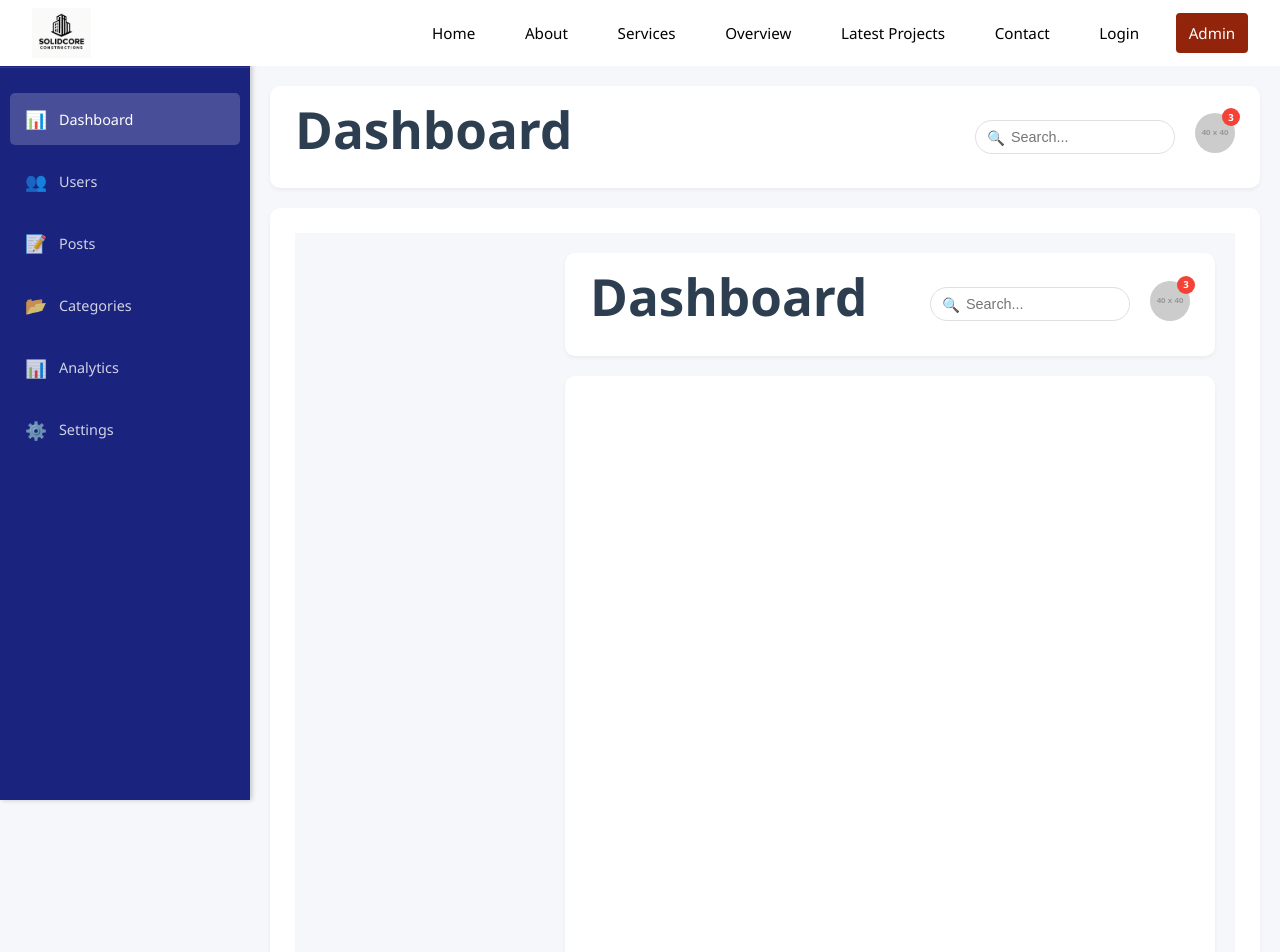
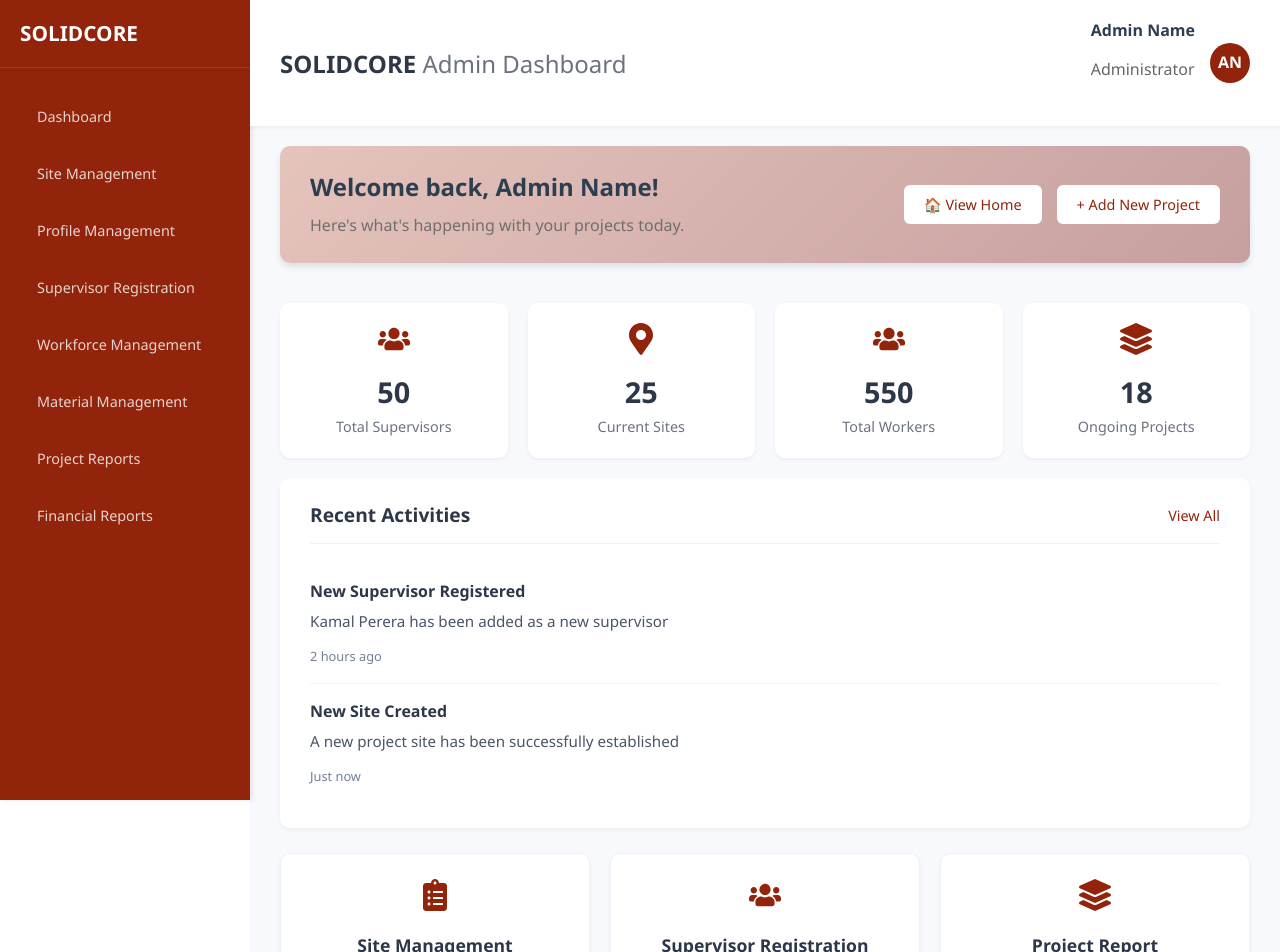
Before and after one commit to Manulakshan/Cosntruction-Management-react-Frontend, a React (Vite) app: page /admin in a window 1280 px wide. Before the commit this address led to /admin/dashboard. Shown: the top 952 px of the page. Built offline with nearby package versions, Linux system fonts and the light colour scheme.

Commit message:
Add: admin dashboard page

```diff
--- a/src/App.jsx
+++ b/src/App.jsx
@@ -1,4 +1,4 @@
-import { BrowserRouter as Router, Routes, Route, Navigate } from 'react-router-dom';
+import { BrowserRouter as Router, Routes, Route, Navigate, Outlet } from 'react-router-dom';
 import './App.css';
 import Navbar from './components/Navbar';
 import logo from './assets/logo.png';
@@ -9,8 +9,15 @@ import Services from './pages/Services';
 import LatestProjects from './pages/LatestProjects';
 import Login from './Login';
 import Contact from './pages/Contact';
-import AdminLayout from './layouts/AdminLayout';
 import Dashboard from './pages/admin/Dashboard';
+
+// Layout component for public routes (with Navbar)
+const PublicLayout = () => (
+  <>
+    <Navbar logo={logo} navItems={navItems} />
+    <Outlet />
+  </>
+);
 
 // Sample navigation items
 const navItems = [
@@ -21,33 +28,28 @@ const navItems = [
   { path: '/latest', label: 'Latest Projects' },
   { path: '/contact', label: 'Contact' },
   { path: '/login', label: 'Login' },
-  { path: '/admin', label: 'Admin' },
 ];
 
 function App() {
   return (
     <Router>
-      <div className="App">
-        <Navbar logo={logo} navItems={navItems} />
+      <div className="app-container">
         <Routes>
-          {/* Public Routes */}
-          <Route path="/" element={<Home />} />
-          <Route path="/login" element={<Login />} />
-          <Route path="/about" element={<About/>} />
-          <Route path="/services" element={<Services/>} />
-          <Route path="/overview" element={<Overview />} />
-          <Route path="/latest" element={<LatestProjects/>} />
-          <Route path="/contact" element={<Contact/>} />
-
-          {/* Admin Routes */}
-          <Route path="/admin" element={<AdminLayout />}>
-            <Route index element={<Navigate to="dashboard" replace />} />
-            <Route path="dashboard" element={<Dashboard />} />
-            {/* Add more admin routes here as needed */}
-            <Route path="*" element={<Navigate to="/admin/dashboard" replace />} />
+          {/* Public Routes with Navbar */}
+          <Route element={<PublicLayout />}>
+            <Route path="/" element={<Home />} />
+            <Route path="/about" element={<About />} />
+            <Route path="/services" element={<Services />} />
+            <Route path="/overview" element={<Overview />} />
+            <Route path="/latest" element={<LatestProjects />} />
+            <Route path="/contact" element={<Contact />} />
+            <Route path="/login" element={<Login />} />
           </Route>
 
-          {/* 404 Route - Keep this at the end */}
+          {/* Admin Routes without Navbar */}
+          <Route path="/admin/*" element={<Dashboard />} />
+
+          {/* 404 Route */}
           <Route path="*" element={<Navigate to="/" replace />} />
         </Routes>
       </div>
--- a/src/components/Admin/Sidebar.css
+++ b/src/components/Admin/Sidebar.css
@@ -1,7 +1,7 @@
 .sidebar {
   width: 250px;
   height: 100vh;
-  background-color: #1a237e;
+  background-color: #92240b;
   color: white;
   position: fixed;
   left: 0;
--- a/src/components/Admin/Sidebar.jsx
+++ b/src/components/Admin/Sidebar.jsx
@@ -6,18 +6,21 @@ const Sidebar = () => {
   const location = useLocation();
 
   const menuItems = [
-    { icon: '📊', text: 'Dashboard', path: '/admin/dashboard' },
-    { icon: '👥', text: 'Users', path: '/admin/users' },
-    { icon: '📝', text: 'Posts', path: '/admin/posts' },
-    { icon: '📂', text: 'Categories', path: '/admin/categories' },
-    { icon: '📊', text: 'Analytics', path: '/admin/analytics' },
-    { icon: '⚙️', text: 'Settings', path: '/admin/settings' },
+    {  text: 'Dashboard', path: '/admin/dashboard' },
+    {  text: 'Site Management', path: '/admin/users' },
+    {  text: 'Profile Management', path: '/admin/posts' },
+    {  text: 'Supervisor Registration', path: '/admin/categories' },
+    {  text: 'Workforce Management', path: '/admin/analytics' },
+    {  text: 'Material Management', path: '/admin/settings' },
+    {  text: 'Project Reports', path: '/admin/settings' },
+    {  text: 'Financial Reports', path: '/admin/settings' },
+
   ];
 
   return (
     <div className="sidebar">
       <div className="sidebar-header">
-        <h2>Admin Panel</h2>
+        <h2>SOLIDCORE</h2>
       </div>
       <div className="sidebar-menu">
         {menuItems.map((item, index) => (
--- a/src/layouts/AdminLayout.jsx
+++ b/src/layouts/AdminLayout.jsx
@@ -10,13 +10,16 @@ const AdminLayout = () => {
       <main className="admin-content">
         <header className="admin-header">
           <div className="header-left">
-            <h1>Dashboard</h1>
+            <h1>SolidCore Admin Dashboard</h1>
+          </div>
+          <div className="header-left">
+            <h1>SolidCore Admin Dashboard</h1>
           </div>
           <div className="header-right">
-            <div className="admin-search">
+            {/* <div className="admin-search">
               <input type="text" placeholder="Search..." />
               <span className="search-icon">🔍</span>
-            </div>
+            </div> */}
             <div className="admin-profile">
               <span className="notification-badge">3</span>
               <div className="profile-avatar">
--- a/src/pages/admin/Dashboard.css
+++ b/src/pages/admin/Dashboard.css
@@ -1,175 +1,361 @@
+/* Global */
 .dashboard {
-  padding: 20px 0;
+  display: flex;
+  min-height: 100vh;
+  background-color: #f8f9fc;
+  margin-left: 250px; /* Match sidebar width */
+  width: calc(100% - 250px);
+  flex-direction: column;
 }
 
-.stats-grid {
+/* Header Styles */
+.dashboard-header {
+  display: flex;
+  justify-content: space-between;
+  align-items: center;
+  padding: 20px 30px;
+  background: white;
+  box-shadow: 0 2px 4px rgba(0, 0, 0, 0.05);
+  position: sticky;
+  top: 0;
+  z-index: 10;
+}
+
+.dashboard-header h2 {
+  margin: 0;
+  font-size: 1.5rem;
+  color: #2d3748;
+}
+
+.dashboard-header h2 span {
+  color: #6b7280;
+  font-weight: 400;
+}
+
+.admin-info {
+  display: flex;
+  align-items: center;
+  gap: 15px;
+}
+
+.admin-avatar {
+  width: 40px;
+  height: 40px;
+  border-radius: 50%;
+  background: #92240b;
+  color: white;
+  display: flex;
+  align-items: center;
+  justify-content: center;
+  font-weight: 600;
+}
+
+/* Welcome Card */
+.welcome-card {
+  background: linear-gradient(135deg, #e5c4bc 0%, #c69f9f 100%);
+  color: white;
+  border-radius: 10px;
+  padding: 25px 30px;
+  margin: 20px 30px;
+  display: flex;
+  justify-content: space-between;
+  align-items: center;
+  box-shadow: 0 4px 6px rgba(0, 0, 0, 0.1);
+}
+
+.welcome-card h3 {
+  margin: 0 0 10px 0;
+  font-size: 1.5rem;
+}
+
+.welcome-card p {
+  margin: 0;
+  opacity: 0.9;
+}
+
+.welcome-actions {
+  display: flex;
+  gap: 15px;
+}
+
+/* Stats Section */
+.stats {
   display: grid;
-  grid-template-columns: repeat(auto-fill, minmax(240px, 1fr));
+  grid-template-columns: repeat(auto-fit, minmax(200px, 1fr));
   gap: 20px;
-  margin-bottom: 30px;
+  padding: 0 30px;
+  margin: 20px 0;
 }
 
 .stat-card {
   background: white;
   border-radius: 10px;
   padding: 20px;
-  display: flex;
-  align-items: center;
+  text-align: center;
   box-shadow: 0 2px 4px rgba(0, 0, 0, 0.05);
-  transition: transform 0.3s ease, box-shadow 0.3s ease;
+  transition: transform 0.3s ease;
 }
 
 .stat-card:hover {
   transform: translateY(-5px);
-  box-shadow: 0 5px 15px rgba(0, 0, 0, 0.1);
+  box-shadow: 0 4px 8px rgba(0, 0, 0, 0.1);
 }
 
-.stat-icon {
+.stat-card .stat-icon {
   font-size: 2rem;
-  margin-right: 15px;
-  width: 60px;
-  height: 60px;
-  border-radius: 50%;
-  background: #f0f4ff;
-  display: flex;
-  align-items: center;
-  justify-content: center;
+  color: #92240b;
+  margin-bottom: 10px;
 }
 
-.stat-info h3 {
+.stat-card h3 {
   margin: 0 0 5px 0;
-  font-size: 0.9rem;
-  color: #666;
-  font-weight: 500;
+  font-size: 1.8rem;
+  color: #2d3748;
 }
 
-.stat-value {
-  margin: 0 0 5px 0;
-  font-size: 1.5rem;
-  font-weight: 600;
-  color: #333;
+.stat-card p {
+  margin: 0;
+  color: #6b7280;
+  font-size: 0.9rem;
 }
 
-.stat-change {
-  font-size: 0.8rem;
+/* Buttons */
+.btn-primary, .btn-outline {
+  padding: 10px 20px;
+  border-radius: 6px;
   font-weight: 500;
-  display: flex;
-  align-items: center;
-}
-
-.stat-change.up {
-  color: #4caf50;
-}
-
-.stat-change.down {
-  color: #f44336;
-}
-
-.dashboard-content {
-  display: grid;
-  grid-template-columns: 1fr 300px;
-  gap: 20px;
-}
-
-.recent-activity,
-.quick-actions {
-  background: white;
-  border-radius: 10px;
-  padding: 20px;
-  box-shadow: 0 2px 4px rgba(0, 0, 0, 0.05);
-}
-
-.recent-activity h2,
-.quick-actions h2 {
-  margin-top: 0;
-  margin-bottom: 20px;
-  font-size: 1.2rem;
-  color: #333;
-  padding-bottom: 10px;
-  border-bottom: 1px solid #eee;
-}
-
-.activity-list {
-  display: flex;
-  flex-direction: column;
-  gap: 15px;
-}
-
-.activity-item {
-  display: flex;
-  align-items: flex-start;
-  padding: 10px 0;
-  border-bottom: 1px dashed #eee;
-}
-
-.activity-item:last-child {
-  border-bottom: none;
-}
-
-.activity-icon {
-  font-size: 1.2rem;
-  margin-right: 12px;
-  margin-top: 2px;
-}
-
-.activity-details p {
-  margin: 0 0 4px 0;
+  cursor: pointer;
+  border: none;
   font-size: 0.9rem;
-  color: #444;
-}
-
-.activity-time {
-  font-size: 0.75rem;
-  color: #999;
-}
-
-.action-buttons {
-  display: grid;
-  grid-template-columns: 1fr;
-  gap: 12px;
-}
-
-.action-button {
-  display: flex;
-  align-items: center;
-  padding: 12px 15px;
-  background: #f8f9fa;
-  border: 1px solid #e0e0e0;
-  border-radius: 8px;
-  color: #444;
-  text-decoration: none;
   transition: all 0.2s ease;
 }
 
-.action-button:hover {
-  background: #e9ecef;
-  transform: translateX(3px);
+.btn-primary {
+  background: white;
+  color: #92240b;
 }
 
-.action-button span {
-  margin-right: 10px;
-  font-size: 1.1rem;
+.btn-outline {
+  background: transparent;
+  border: 1px solid rgba(255, 255, 255, 0.5);
+  color: white;
 }
 
-/* Responsive adjustments */
-@media (max-width: 1200px) {
-  .dashboard-content {
-    grid-template-columns: 1fr;
+.btn-primary:hover {
+  background: rgba(255, 255, 255, 0.9);
+}
+
+.btn-outline:hover {
+  background: rgba(255, 255, 255, 0.1);
+}
+
+/* Responsive Design */
+@media (max-width: 1024px) {
+  .dashboard {
+    margin-left: 0;
+    width: 100%;
+  }
+
+  .sidebar {
+    transform: translateX(-100%);
+    transition: transform 0.3s ease;
+  }
+
+  .sidebar.open {
+    transform: translateX(0);
+  }
+
+  .mobile-menu-toggle {
+    display: block;
   }
 }
 
 @media (max-width: 768px) {
-  .stats-grid {
+  .welcome-card {
+    flex-direction: column;
+    text-align: center;
+    gap: 20px;
+  }
+
+  .welcome-actions {
+    width: 100%;
+    justify-content: center;
+  }
+
+  .stats {
     grid-template-columns: 1fr 1fr;
   }
 }
 
 @media (max-width: 576px) {
-  .stats-grid {
+  .stats {
     grid-template-columns: 1fr;
   }
 
-  .action-buttons {
-    grid-template-columns: 1fr 1fr;
+  .dashboard-header {
+    flex-direction: column;
+    gap: 15px;
+    text-align: center;
+  }
+
+  .welcome-actions {
+    flex-direction: column;
+  }
+
+  .btn-primary, .btn-outline {
+    width: 100%;
   }
 }
+
+/* Activities Section */
+.activities {
+  background: white;
+  border-radius: 10px;
+  padding: 25px 30px;
+  margin: 0 30px 25px;
+  box-shadow: 0 2px 4px rgba(0, 0, 0, 0.05);
+}
+
+.activities-header {
+  display: flex;
+  justify-content: space-between;
+  align-items: center;
+  margin-bottom: 20px;
+  padding-bottom: 15px;
+  border-bottom: 1px solid #edf2f7;
+}
+
+.activities-header h3 {
+  margin: 0;
+  font-size: 1.2rem;
+  color: #2d3748;
+}
+
+.activities-header a {
+  color: #92240b;
+  text-decoration: none;
+  font-size: 0.9rem;
+  font-weight: 500;
+}
+
+.activities-header a:hover {
+  text-decoration: underline;
+}
+
+.activity {
+  padding: 15px 0;
+  border-bottom: 1px solid #f1f5f9;
+}
+
+.activity:last-child {
+  border-bottom: none;
+}
+
+.activity p:first-child {
+  margin: 0 0 5px 0;
+  font-weight: 600;
+  color: #2d3748;
+}
+
+.activity p:not(:first-child) {
+  margin: 0 0 8px 0;
+  color: #4a5568;
+  font-size: 0.95rem;
+  line-height: 1.5;
+}
+
+.activity span {
+  font-size: 0.8rem;
+  color: #718096;
+  display: inline-block;
+  margin-top: 5px;
+}
+
+/* Quick Actions Section */
+.quick-actions {
+  display: grid;
+  grid-template-columns: repeat(auto-fit, minmax(250px, 1fr));
+  gap: 20px;
+  padding: 0 30px;
+  margin-bottom: 30px;
+}
+
+.quick-card {
+  background: white;
+  border-radius: 10px;
+  padding: 25px;
+  text-align: center;
+  box-shadow: 0 2px 4px rgba(0, 0, 0, 0.05);
+  transition: all 0.3s ease;
+  border: 1px solid #edf2f7;
+  cursor: pointer;
+}
+
+.quick-card:hover {
+  transform: translateY(-5px);
+  box-shadow: 0 10px 20px rgba(0, 0, 0, 0.1);
+  border-color: #92240b;
+}
+
+.quick-icon {
+  font-size: 2rem;
+  color: #92240b;
+  margin-bottom: 15px;
+}
+
+.quick-card h4 {
+  margin: 0 0 10px 0;
+  color: #2d3748;
+  font-size: 1.1rem;
+}
+
+.quick-card p {
+  margin: 0;
+  color: #6b7280;
+  font-size: 0.9rem;
+  line-height: 1.5;
+}
+
+/* Responsive Design */
+@media (max-width: 992px) {
+  .activities {
+    margin: 0 20px 25px;
+  }
+
+  .quick-actions {
+    padding: 0 20px;
+    grid-template-columns: repeat(auto-fit, minmax(200px, 1fr));
+  }
+}
+
+@media (max-width: 768px) {
+  .activities {
+    padding: 20px;
+  }
+
+  .quick-actions {
+    grid-template-columns: 1fr;
+    gap: 15px;
+  }
+
+  .quick-card {
+    padding: 20px;
+  }
+}
+
+@media (max-width: 480px) {
+  .activities {
+    margin: 0 15px 20px;
+    padding: 15px;
+  }
+
+  .activities-header {
+    flex-direction: column;
+    align-items: flex-start;
+    gap: 10px;
+  }
+
+  .quick-actions {
+    padding: 0 15px;
+  }
+}
--- a/src/pages/admin/Dashboard.jsx
+++ b/src/pages/admin/Dashboard.jsx
@@ -1,71 +1,102 @@
+// In Dashboard.jsx
 import React from 'react';
 import { Link } from 'react-router-dom';
-import AdminLayout from '../../layouts/AdminLayout';
+import Sidebar from '../../components/Admin/Sidebar';
 import './Dashboard.css';
+import { FaUsers, FaMapMarkerAlt, FaLayerGroup, FaClipboardList } from 'react-icons/fa';
+
 
 const Dashboard = () => {
-  // Sample data for the dashboard
-  const stats = [
-    { title: 'Total Users', value: '2,456', icon: '👥', change: '+12%', trend: 'up' },
-    { title: 'Total Revenue', value: '$12,345', icon: '💰', change: '+8%', trend: 'up' },
-    { title: 'Total Orders', value: '1,234', icon: '🛒', change: '-3%', trend: 'down' },
-    { title: 'Total Products', value: '567', icon: '📦', change: '+5%', trend: 'up' },
-  ];
+  // ... (keep all the existing data and state)
 
   return (
-    <AdminLayout>
     <div className="dashboard">
-        <div className="stats-grid">
-          {stats.map((stat, index) => (
-            <div key={index} className="stat-card">
-              <div className="stat-icon">{stat.icon}</div>
-              <div className="stat-info">
-                <h3>{stat.title}</h3>
-                <p className="stat-value">{stat.value}</p>
-                <span className={`stat-change ${stat.trend}`}>
-                  {stat.change} {stat.trend === 'up' ? '↑' : '↓'}
-                </span>
+      <Sidebar />
+      {/* Header */}
+      <header className="dashboard-header">
+        <h2>SOLIDCORE <span>Admin Dashboard</span></h2>
+        <div className="admin-info">
+          <div>
+            <h4>Admin Name</h4>
+            <p>Administrator</p>
           </div>
+          <div className="admin-avatar">AN</div>
         </div>
-          ))}
+      </header>
+
+      {/* Welcome Section */}
+      <section className="welcome-card">
+        <div>
+          <h3>Welcome back, Admin Name!</h3>
+          <p>Here's what's happening with your projects today.</p>
         </div>
+        <div className="welcome-actions">
+          <button className="btn-primary">🏠 View Home</button>
+          <button className="btn-primary">+ Add New Project</button>
+        </div>
+      </section>
 
-        <div className="dashboard-content">
-          <div className="recent-activity">
-            <h2>Recent Activity</h2>
-            <div className="activity-list">
-              {[1, 2, 3, 4, 5].map((item) => (
-                <div key={item} className="activity-item">
-                  <div className="activity-icon">📝</div>
-                  <div className="activity-details">
-                    <p>New order #100{item} has been placed</p>
-                    <span className="activity-time">2 hours ago</span>
+      {/* Stats */}
+      <section className="stats">
+        <div className="stat-card">
+          <FaUsers className="stat-icon" />
+          <h3>50</h3>
+          <p>Total Supervisors</p>
         </div>
+        <div className="stat-card">
+          <FaMapMarkerAlt className="stat-icon" />
+          <h3>25</h3>
+          <p>Current Sites</p>
         </div>
-              ))}
+        <div className="stat-card">
+          <FaUsers className="stat-icon" />
+          <h3>550</h3>
+          <p>Total Workers</p>
         </div>
+        <div className="stat-card">
+          <FaLayerGroup className="stat-icon" />
+          <h3>18</h3>
+          <p>Ongoing Projects</p>
         </div>
+      </section>
 
-          <div className="quick-actions">
-            <h2>Quick Actions</h2>
-            <div className="action-buttons">
-              <Link to="/admin/users/new" className="action-button">
-                <span>👤</span> Add New User
-              </Link>
-              <Link to="/admin/posts/new" className="action-button">
-                <span>✏️</span> Create Post
-              </Link>
-              <Link to="/admin/products/new" className="action-button">
-                <span>📦</span> Add Product
-              </Link>
-              <Link to="/admin/settings" className="action-button">
-                <span>⚙️</span> Settings
-              </Link>
+      {/* Recent Activities */}
+      <section className="activities">
+        <div className="activities-header">
+          <h3>Recent Activities</h3>
+          <a href="#">View All</a>
         </div>
+        <div className="activity">
+          <p><b>New Supervisor Registered</b></p>
+          <p>Kamal Perera has been added as a new supervisor</p>
+          <span>2 hours ago</span>
         </div>
+        <div className="activity">
+          <p><b>New Site Created</b></p>
+          <p>A new project site has been successfully established</p>
+          <span>Just now</span>
         </div>
+      </section>
+
+      {/* Quick Actions */}
+      <section className="quick-actions">
+        <div className="quick-card">
+          <FaClipboardList className="quick-icon" />
+          <h4>Site Management</h4>
+          <p>Create, edit, and monitor project sites.</p>
         </div>
-    </AdminLayout>
+        <div className="quick-card">
+          <FaUsers className="quick-icon" />
+          <h4>Supervisor Registration</h4>
+          <p>Add supervisors and manage access.</p>
+        </div>
+        <div className="quick-card">
+          <FaLayerGroup className="quick-icon" />
+          <h4>Project Report</h4>
+          <p>Generate insights and export PDFs.</p>
+        </div>
+      </section>
+    </div>
   );
 };
 
```
Lines whose indentation alone changed are shown as unchanged.
